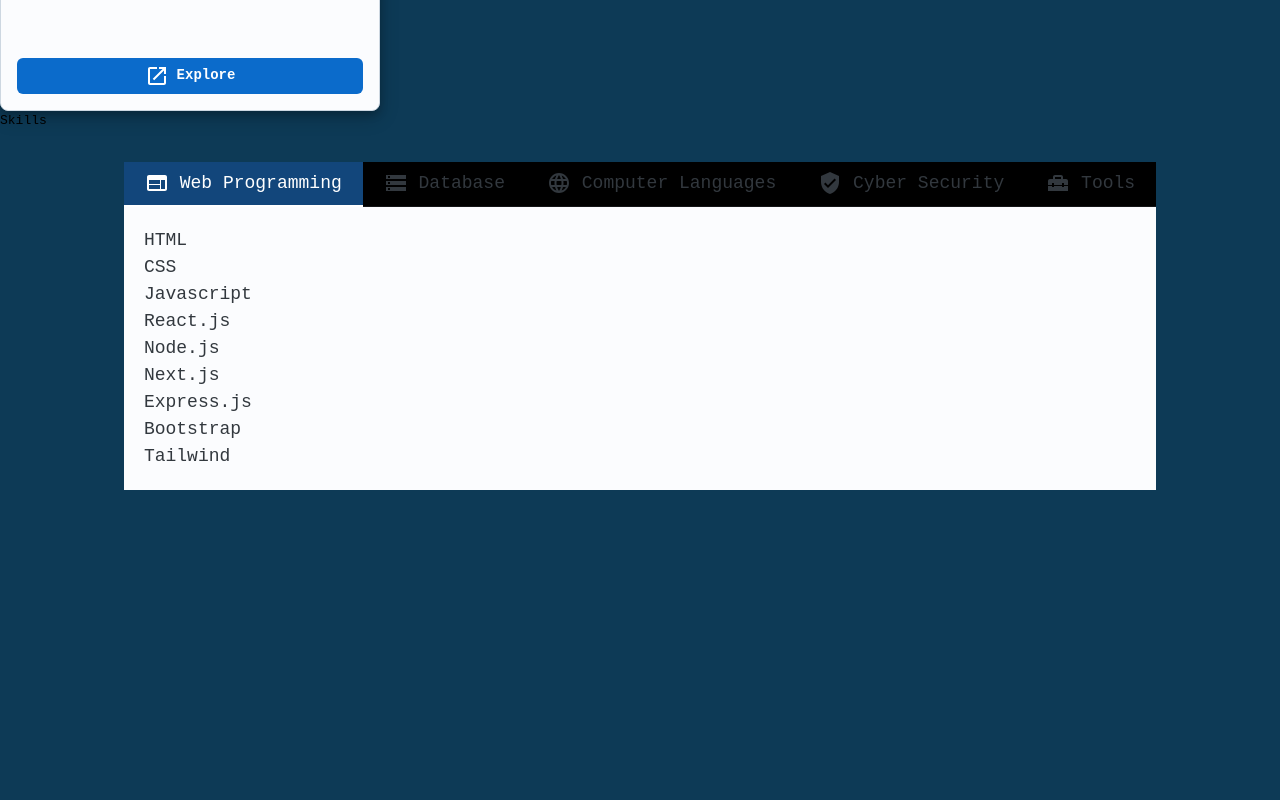
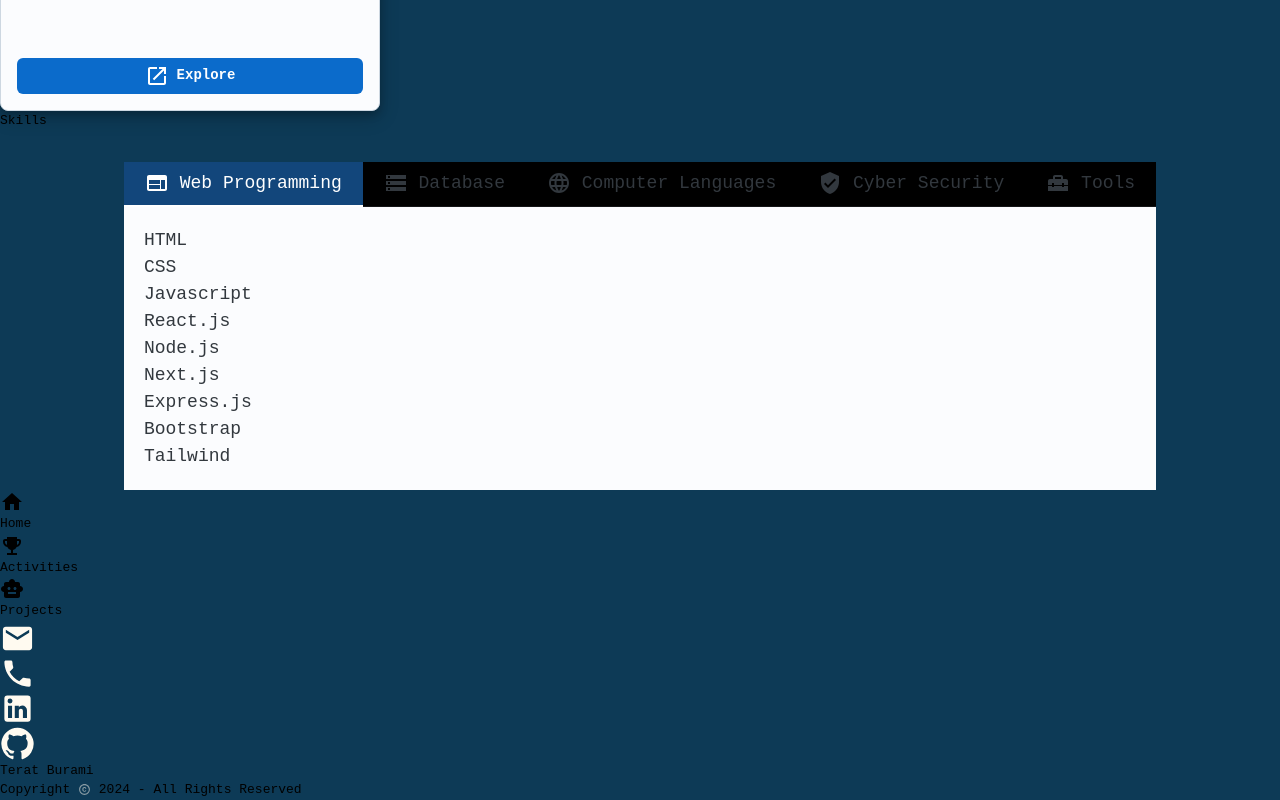
Before and after one commit to TeratBurami/TeratResume, a React (Vite) app in the folder front/: page / in a window 1280 px wide. Shown: the part 1652-2452 px from the top of the page. Before the commit the page ends 2142 px from the top, so only its background shows below. Built offline with nearby package versions, Linux system fonts and the light colour scheme.

Commit message:
HomePage Done (exclude picture and social media link)

```diff
--- a/front/src/App.tsx
+++ b/front/src/App.tsx
@@ -1,7 +1,7 @@
 import {Route,Routes,BrowserRouter as Router} from 'react-router-dom';
 import Home from './Pages/home/home'
 import Activity from './Pages/activity/activity'
-import Competition from './Pages/competition/competition';
+import Project from './Pages/project/project';
 
 
 export default function App() {
@@ -11,7 +11,7 @@
         <Routes>
           <Route path="/" element={<Home></Home>} />
           <Route path="/activity" element={<Activity></Activity>} />
-          <Route path="/competition" element={<Competition></Competition>} />
+          <Route path="/project" element={<Project></Project>} />
         </Routes>
       </Router>
     </>
--- a/front/src/Pages/home/home.tsx
+++ b/front/src/Pages/home/home.tsx
@@ -18,7 +18,7 @@
 import HomeRepairServiceIcon from "@mui/icons-material/HomeRepairService";
 import SkillDisplay from "../../components/skills_display";
 import useMediaQuery from "@mui/material/useMediaQuery";
-import { Divider } from "@mui/joy";
+import Footer from "../../components/footer";
 
 export default function Home() {
   const [index, setIndex] = useState(0);
@@ -105,11 +105,11 @@
   return (
     <>
       {/* header */}
-      <div className="z-20 fixed flex bg-blue-900 w-full border-b-2 border-bottom border-cyan-400 p-2 px-4">
         <Nav></Nav>
+      {/* <div className="z-20 fixed flex bg-blue-900 w-full border-b-2 border-bottom border-cyan-400 p-2 px-4">
         <p className="text-xl mx-auto font-semibold text-cyan-400 my-auto">Terat Burami's Resume</p>
         <img className="object-cover rounded-full w-10 h-10 my-auto" src={Profile} alt="" />
-      </div>
+      </div> */}
 
       <Slide></Slide>
       {/* personal information */}
@@ -315,6 +315,8 @@
           </TabPanel>
         </Tabs>
       </div>
+
+      <Footer></Footer>
     </>
   );
 }
--- a/front/src/Pages/competition/competition.tsx
+++ b/front/src/Pages/project/project.tsx
@@ -1,6 +1,6 @@
 import Nav from "../../components/nav";
 
-export default function Competition() {
+export default function Project() {
     return (
       <div>
         <Nav></Nav>
--- a/front/src/components/footer.tsx
+++ b/front/src/components/footer.tsx
@@ -3,21 +3,36 @@
 import LocalPhoneIcon from '@mui/icons-material/LocalPhone';
 import LinkedInIcon from '@mui/icons-material/LinkedIn';
 import GitHubIcon from '@mui/icons-material/GitHub';
+import { useMediaQuery } from "@mui/material";
+import CopyrightIcon from '@mui/icons-material/Copyright';
+import HomeIcon from '@mui/icons-material/Home';
+import EmojiEventsIcon from '@mui/icons-material/EmojiEvents';
+import SmartToyIcon from '@mui/icons-material/SmartToy';
 
 export default function Footer(){
+
+    const match_media = useMediaQuery("(min-width:600px)");
+
     return(
-        <div className="flex justify-evenly">
-            <ul>
-                <li><Link to='/'>Home</Link></li>
-                <li><Link to='/activity'>Activities</Link></li>
-                <li><Link to='/project'>Project</Link></li>
-            </ul>
-            <ul>
-                <li><a href="#"><EmailIcon></EmailIcon></a></li>
-                <li><a href="#"><LocalPhoneIcon></LocalPhoneIcon></a></li>
-                <li><a href="#"><LinkedInIcon></LinkedInIcon></a></li>
-                <li><a href="#"><GitHubIcon></GitHubIcon></a></li>
-            </ul>
+        <div className="bg-sky-950 border-t-2 border-[floralwhite] pt-8">
+            <div className="md:flex justify-around">
+                <ul className="flex justify-around md:block mb-10 md:mb-0 mx-12 md:mx-0">
+                    <li className="text-[floralwhite] text-xl font-semibold"><Link className="md:flex md:place-items-center" to='/'>{match_media? <HomeIcon></HomeIcon>:""}<p className="ml-2">Home</p></Link></li>
+                    <li className="text-[floralwhite] text-xl font-semibold md:py-4"><Link className="md:flex md:place-items-center" to='/activity'>{match_media? <EmojiEventsIcon></EmojiEventsIcon>:""}<p className="ml-2">Activities</p></Link></li>
+                    <li className="text-[floralwhite] text-xl font-semibold"><Link className="md:flex md:place-items-center" to='/project'>{match_media? <SmartToyIcon></SmartToyIcon>:""}<p className="ml-2">Projects</p></Link></li>
+                </ul>
+                <div hidden={match_media} className="w-3/4 h-0.5 bg-[floralwhite] mx-auto mb-4"></div>
+                <ul className="flex justify-around mx-16 md:mx-0 md:grid grid-cols-2 gap-10">
+                    <li><a href="#"><EmailIcon fontSize="large" sx={{color:"floralwhite"}}></EmailIcon></a></li>
+                    <li><a href="#"><LocalPhoneIcon fontSize="large" sx={{color:"floralwhite"}}></LocalPhoneIcon></a></li>
+                    <li><a href="#"><LinkedInIcon fontSize="large" sx={{color:"floralwhite"}}></LinkedInIcon></a></li>
+                    <li><a href="#"><GitHubIcon fontSize="large" sx={{color:"floralwhite"}}></GitHubIcon></a></li>
+                </ul>
+            </div>
+            <div className="pt-24 md:pt-12 pb-4">
+                <p className="text-lg md:text-2xl font-bold text-[floralwhite]/50 text-center">Terat Burami</p>
+                <p className="text-xs md:text-lg text-[floralwhite]/50 text-center">Copyright <CopyrightIcon fontSize="inherit" sx={{color:"floralwhite",opacity:"50%"}}></CopyrightIcon> 2024 - All Rights Reserved</p>
+            </div>
         </div>
     )
 }
--- a/front/src/components/nav.tsx
+++ b/front/src/components/nav.tsx
@@ -5,6 +5,10 @@
 import ModalClose from "@mui/joy/ModalClose";
 import { Link, useLocation } from "react-router-dom";
 import WidgetsIcon from '@mui/icons-material/Widgets';
+import HomeIcon from '@mui/icons-material/Home';
+import EmojiEventsIcon from '@mui/icons-material/EmojiEvents';
+import SmartToyIcon from '@mui/icons-material/SmartToy';
+import Profile from "../assets/images/profile.png";
 
 
 export default function Nav() {
@@ -27,9 +31,14 @@
 
   return (
     <Box sx={{ display: "flex"}}>
-      <button className="w-12 h-12 my-auto" onClick={toggleDrawer(true)}>
-        <WidgetsIcon fontSize="large" color="primary"></WidgetsIcon>
-      </button>
+      <div className="z-20 fixed flex bg-blue-900 w-full border-b-2 border-bottom border-cyan-400 p-2 px-4">
+          <button className="w-12 h-12 my-auto" onClick={toggleDrawer(true)}>
+            <WidgetsIcon fontSize="large" sx={{color:"rgb(34 211 238)"}}></WidgetsIcon>
+          </button>
+          <p className="text-xl mx-auto font-semibold text-cyan-400 my-auto">Terat Burami's Resume</p>
+          <img className="object-cover rounded-full w-10 h-10 my-auto" src={Profile} alt="" />
+      </div>
+
       <Drawer open={open} onClose={toggleDrawer(false)} color="primary" variant="soft" size="sm">
         <ModalClose />
         <Box
@@ -43,11 +52,11 @@
               to="/"
               className={
                 location.pathname === "/"
-                  ? "mt-24 mb-8 text-center font-bold text-4xl p-2 text-cyan-800 drop-shadow-4xl"
-                  : "mt-24 mb-8 text-center font-bold text-lg p-2 text-cyan-500"
+                  ? "flex mt-24 mb-8 text-center font-bold text-4xl p-2 text-cyan-800 drop-shadow-4xl place-items-center mx-auto"
+                  : "flex mt-24 mb-8 text-center font-bold text-lg p-2 text-cyan-500 place-items-center mx-auto"
               }
             >
-              Home
+              <HomeIcon fontSize={location.pathname === "/"? "large":"small"} sx={{marginRight:"4px"}}></HomeIcon> <p>Home</p>
             </Link>
           </List>
           <List>
@@ -58,11 +67,11 @@
               to="/activity"
               className={
                 location.pathname === "/activity"
-                  ? "mt-8 mb-8 text-center font-bold text-4xl p-2 text-cyan-800 drop-shadow-4xl"
-                  : "mt-8 mb-8 text-center font-bold text-lg p-2 text-cyan-500"
+                  ? "flex mt-8 mb-8 text-center font-bold text-4xl p-2 text-cyan-800 drop-shadow-4xl place-items-center mx-auto"
+                  : "flex mt-8 mb-8 text-center font-bold text-lg p-2 text-cyan-500 place-items-center mx-auto"
               }
             >
-              Activities
+              <EmojiEventsIcon fontSize={location.pathname === "/activity"? "large":"small"} sx={{marginRight:"4px"}}></EmojiEventsIcon> <p>Activities</p>
             </Link>
           </List>
           <List>
@@ -70,14 +79,14 @@
           </List>
           <List>
             <Link
-              to="/competition"
+              to="/project"
               className={
-                location.pathname === "/competition"
-                  ? "mt-8 mb-8 text-center font-bold text-4xl p-2 text-cyan-800 drop-shadow-4xl"
-                  : "mt-8 mb-8 text-center font-bold text-lg p-2 text-cyan-500"
+                location.pathname === "/project"
+                  ? "flex mt-8 mb-8 text-center font-bold text-4xl p-2 text-cyan-800 drop-shadow-4xl place-items-center mx-auto"
+                  : "flex mt-8 mb-8 text-center font-bold text-lg p-2 text-cyan-500 place-items-center mx-auto"
               }
             >
-              Competitions
+              <SmartToyIcon fontSize={location.pathname === "/project"? "large":"small"} sx={{marginRight:"4px"}}></SmartToyIcon> <p>Projects</p>
             </Link>
           </List>
         </Box>
```
